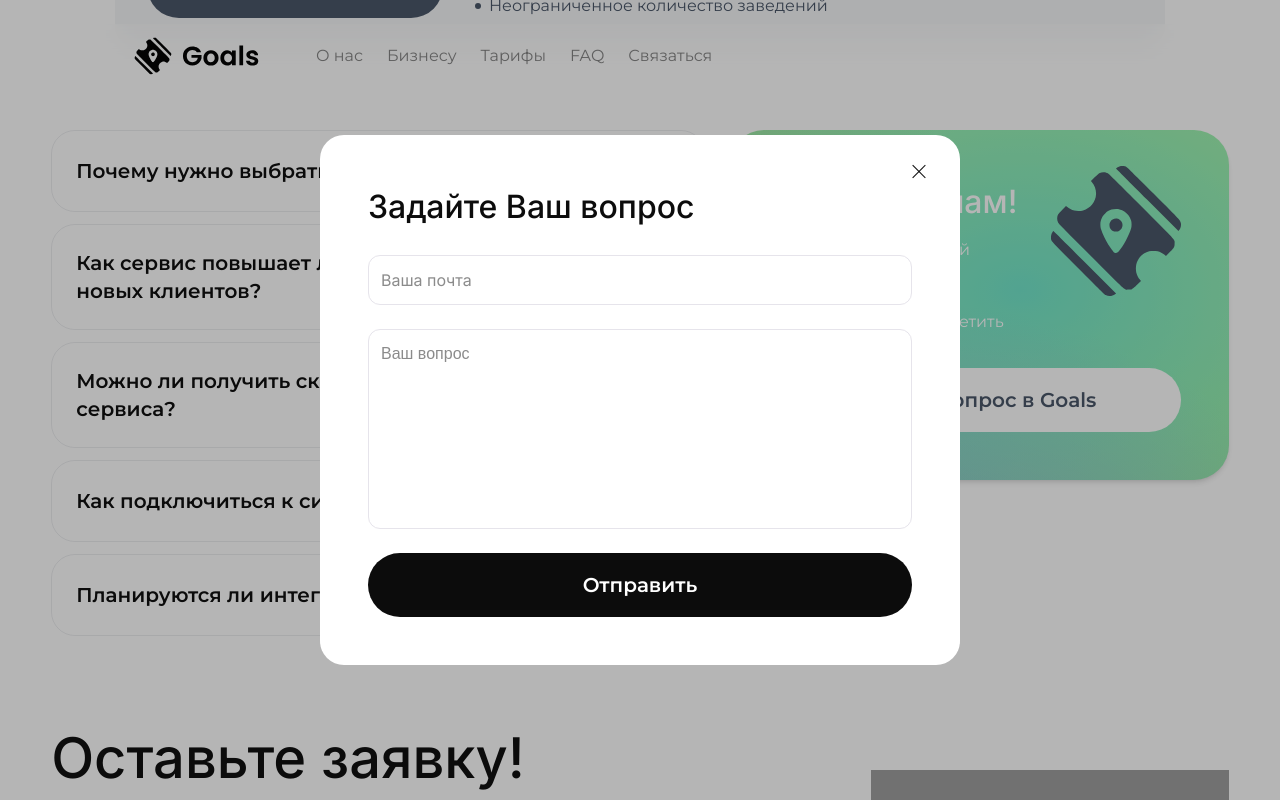
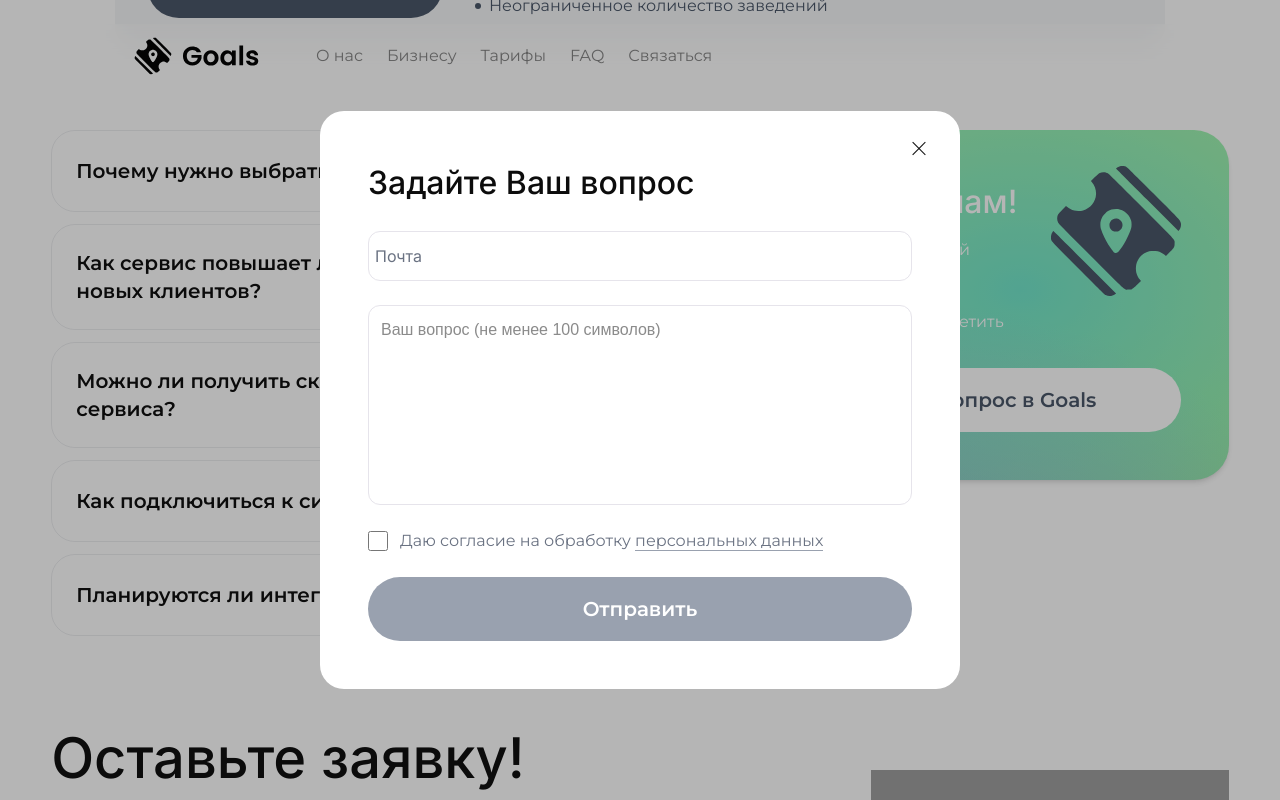
Before and after one commit to icantluvv/goals-landing-25yy, a Next.js app: page / in a window 1280 px wide. Both pictures are taken after a click on the button "Задать вопрос в Goals". Shown: the part 3957-4757 px from the top of the page. Built offline with nearby package versions, Linux system fonts and the light colour scheme; grey boxes are pictures that could not be loaded.

Commit message:
feat(send-message-modal): добавил логику валидации и отправки вопросов на почту

```diff
--- /dev/null
+++ b/app/(public)/(landing)/_shared/modals/MessageModal.tsx
@@ -0,0 +1,130 @@
+"use client"
+
+import { useMessageModalStore } from "@/store/messageModalStore"
+import Button from "@/ui/core/Button/Button"
+import Input from "@/ui/core/Input/Input"
+import Typography from "@/ui/core/Typography/Typography"
+import { useState } from "react"
+import ApproveLicenseButton from "../request/ApproveLicenseButton"
+import { messageSchema } from "@/schemas/messageSchema"
+import axios from "axios"
+import { useApplicationErrorModalStore } from "@/store/ApplicationErrorStore"
+
+const MessageModal = () => {
+  const { openMessageModal, setMessageModalOpen } = useMessageModalStore()
+  const { addModal } = useApplicationErrorModalStore()
+
+  const [form, setForm] = useState({
+    email: "",
+    message: ""
+  })
+
+  const [approve, setApprove] = useState(false)
+  const [loading, setLoading] = useState(false)
+  const [errors, setErrors] = useState<Record<string, boolean>>({})
+
+  const handleChange =
+    (key: keyof typeof form) => (e: React.ChangeEvent<HTMLInputElement | HTMLTextAreaElement>) => {
+      setForm({ ...form, [key]: e.target.value })
+    }
+
+  const getInputClass = (field: string) => (errors[field] ? "border-red-500" : "")
+
+  const sendMessage = async () => {
+    if (!approve) return
+
+    const result = messageSchema.safeParse(form)
+
+    if (!result.success) {
+      const formatted = result.error.format()
+
+      setErrors({
+        email: !!formatted.email?._errors?.length,
+        message: !!formatted.message?._errors?.length
+      })
+
+      console.error("Validation errors:", formatted)
+      return
+    }
+
+    setErrors({})
+
+    try {
+      setLoading(true)
+      const response = await axios.post("/api/send-message", {
+        email: form.email,
+        message: form.message
+      })
+
+      if (response.status === 200) {
+        window.location.reload()
+      }
+    } catch {
+      addModal()
+    } finally {
+      setLoading(false)
+    }
+  }
+
+  if (!openMessageModal) return null
+
+  return (
+    <div className="w-full fixed z-[9000] bg-PrimaryBlack/30 h-screen flex items-center justify-center">
+      <form className="bg-white fixed rounded-[24px] p-[24px] xl:p-[48px] w-[90vw] md:w-[70vw] xl:w-[50vw] flex flex-col gap-[24px]">
+        <Typography variants="h5" color="black">
+          Задайте Ваш вопрос
+        </Typography>
+
+        <Input
+          placeholder="Почта"
+          type="email"
+          value={form.email}
+          className={`border-[1.5px] border-lightGray rounded-[12px] p-[12px] focus:outline-none ${getInputClass(
+            "email"
+          )}`}
+          onChange={handleChange("email")}
+        />
+
+        <textarea
+          onChange={handleChange("message")}
+          value={form.message}
+          className={`resize-none placeholder:text-[16px] rounded-[12px] border-[1.5px] h-[200px] p-[12px] focus:outline-none ${
+            errors.message ? "border-red-500" : "border-lightGray"
+          }`}
+          placeholder="Ваш вопрос (не менее 100 символов)"
+        ></textarea>
+
+        <ApproveLicenseButton setApprove={setApprove} approve={approve} />
+
+        <div className="flex w-full justify-end">
+          <Button
+            onClick={approve && !loading ? sendMessage : undefined}
+            variant={approve && !loading ? "secondary" : "disabled"}
+            color={approve && !loading ? "black" : "disable"}
+            size="default"
+            disabled={!approve || loading}
+          >
+            <Typography variants="button" color="white">
+              Отправить
+            </Typography>
+          </Button>
+        </div>
+
+        <div className="absolute right-[5%] top-[5%]">
+          <Button
+            type="button"
+            variant="secondary"
+            color="empty"
+            onClick={setMessageModalOpen}
+            className="relative w-[18px] h-[18px]"
+          >
+            <div className="w-[18px] h-[1px] bg-PrimaryBlack rotate-45 absolute" />
+            <div className="w-[18px] h-[1px] bg-PrimaryBlack rotate-135 absolute" />
+          </Button>
+        </div>
+      </form>
+    </div>
+  )
+}
+
+export default MessageModal
--- a/app/(public)/(landing)/components/MessageModal.tsx
+++ /dev/null
@@ -1,55 +0,0 @@
-"use client"
-
-import { useMessageModalStore } from "@/store/messageModalStore"
-import Button from "@/ui/core/Button/Button"
-import Typography from "@/ui/core/Typography/Typography"
-
-const MessageModal = () => {
-  const { openMessageModal, setMessageModalOpen } = useMessageModalStore()
-
-  if (openMessageModal) {
-    return (
-      <div className="w-full fixed z-[9000] bg-PrimaryBlack/30 h-screen flex items-center justify-center">
-        <form className="bg-white fixed rounded-[24px] p-[24px] xl:p-[48px] w-[90vw] md:w-[70vw] xl:w-[50vw] flex flex-col gap-[24px]">
-          <Typography variants="h5" color="black">
-            Задайте Ваш вопрос
-          </Typography>
-
-          <input
-            type="email"
-            className="border-[1.5px] border-lightGray rounded-[12px] p-[12px] focus:outline-none"
-            placeholder="Ваша почта"
-          />
-
-          <textarea
-            className="resize-none placeholder:text-[16px] rounded-[12px] border-[1.5px] h-[200px] border-lightGray p-[12px] focus:outline-none"
-            placeholder="Ваш вопрос"
-          ></textarea>
-
-          <div className="flex w-full justify-end">
-            <Button type="submit" variant="primary" color="black" size="default">
-              <Typography variants="button" color="white">
-                Отправить
-              </Typography>
-            </Button>
-          </div>
-
-          <div className="absolute right-[5%] top-[5%]">
-            <button
-              type="button"
-              onClick={setMessageModalOpen}
-              className="relative w-[18px] h-[18px]"
-            >
-              <div className="w-[18px] h-[1px] bg-PrimaryBlack rotate-45 absolute" />
-              <div className="w-[18px] h-[1px] bg-PrimaryBlack rotate-135 absolute" />
-            </button>
-          </div>
-        </form>
-      </div>
-    )
-  } else {
-    return <></>
-  }
-}
-
-export default MessageModal
--- a/app/(public)/(landing)/page.tsx
+++ b/app/(public)/(landing)/page.tsx
@@ -6,7 +6,7 @@ import Steps from "@/app/(public)/(landing)/components/Steps"
 import Tariff from "@/app/(public)/(landing)/components/Tariffs"
 import FAQ from "@/app/(public)/(landing)/components/FAQ"
 import Application from "@/app/(public)/(landing)/components/Application"
-import MessageModal from "@/app/(public)/(landing)/components/MessageModal"
+import MessageModal from "@/app/(public)/(landing)/_shared/modals/MessageModal"
 
 export default function LandingPage() {
   return (
--- /dev/null
+++ b/app/api/send-message/route.ts
@@ -0,0 +1,36 @@
+import { NextRequest, NextResponse } from "next/server"
+import nodemailer from "nodemailer"
+
+export async function POST(req: NextRequest) {
+  try {
+    const { email, message } = await req.json()
+
+    if (!email || !message) {
+      return NextResponse.json({ error: "Missing fields" }, { status: 400 })
+    }
+
+    const transporter = nodemailer.createTransport({
+      host: process.env.SMTP_HOST,
+      port: Number(process.env.SMTP_PORT),
+      secure: Number(process.env.SMTP_PORT) === 465,
+      auth: {
+        user: process.env.SMTP_USER,
+        pass: process.env.SMTP_PASSWORD
+      }
+    })
+
+    await transporter.sendMail({
+      from: process.env.SMTP_FROM_EMAIL,
+      to: process.env.SMTP_FROM_EMAIL,
+      subject: "Новое сообщение с do-goals.ru",
+      text: `Email: ${email}\n`,
+      html: `<p><strong>Email:</strong> ${email}</p>
+               <p><strong>Вопрос:</strong> ${message}</p>`
+    })
+
+    return NextResponse.json({ success: true })
+  } catch {
+    console.error("Ошибка при отправке письма:")
+    return NextResponse.json({ error: "Ошибка сервера" }, { status: 500 })
+  }
+}
--- /dev/null
+++ b/schemas/messageSchema.ts
@@ -0,0 +1,6 @@
+import { z } from "zod"
+
+export const messageSchema = z.object({
+  email: z.string().min(1, "Введите email").email("Введите корректный email"),
+  message: z.string().min(100, "Сообщение должно содержать не менее 100 символов")
+})
--- a/ui/core/Button/Button.tsx
+++ b/ui/core/Button/Button.tsx
@@ -21,10 +21,9 @@ const variantsButton = {
     disable: "bg-gray-400 cursor-not-allowed"
   },
   variant: {
-
     primary: "rounded-full w-full ",
     secondary: "rounded-full",
-    disabled: "rounded-full"
+    disabled: "rounded-full cursor-default"
   }
 } as const
 
--- a/ui/core/Input/Input.tsx
+++ b/ui/core/Input/Input.tsx
@@ -11,7 +11,7 @@ type InputProps = {
   onChange?: (e: any) => void
 }
 
-const Input = ({ placeholder, className = "", type, mask, value = "", onChange }: InputProps) => {
+const Input = ({ placeholder, className, type, mask, value = "", onChange }: InputProps) => {
   const inputClassNames = `w-full px-1.5 py-3 border-b placeholder:text-gray-500 placeholder:font-poppins border-PrimaryBlack/25 focus:outline-none ${className}`
 
   return (
```
Lines whose indentation alone changed are shown as unchanged.
